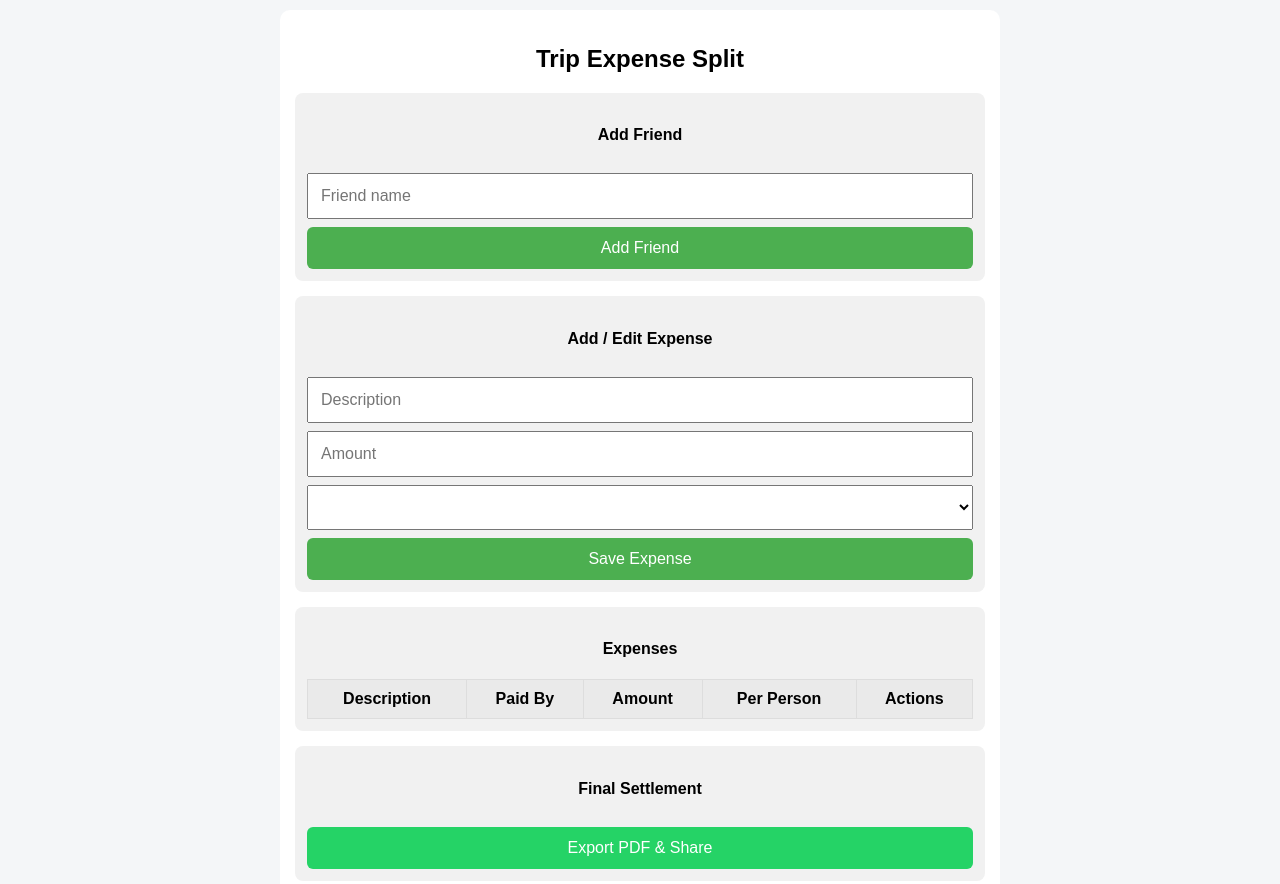
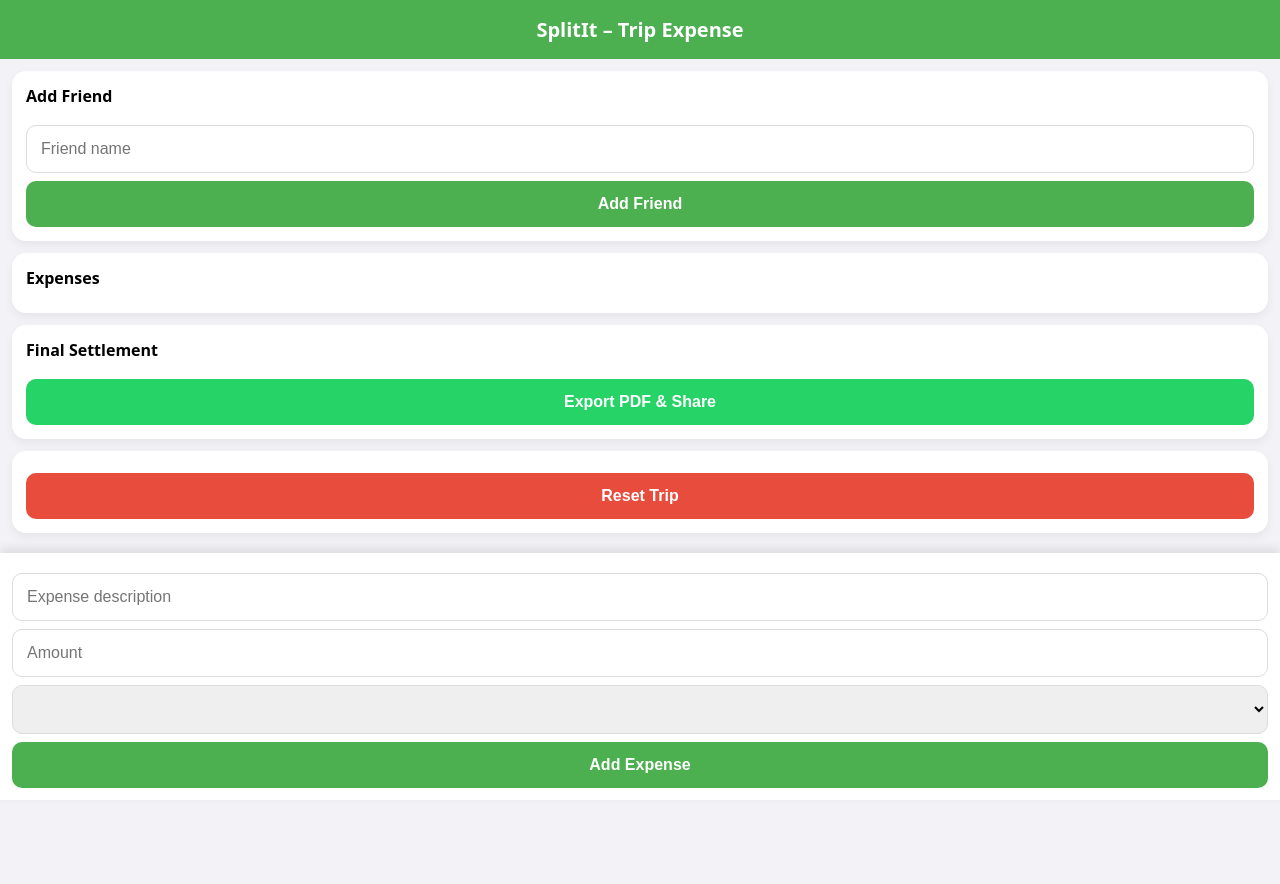
Before and after one commit to AnandanHrvite/splitIt, a plain HTML site: page index.html in a window 1280 px wide. Shown: the top 884 px of the page. After the commit the page ends 800 px from the top, so only its background shows below. Drawn offline with nearby package versions, Linux system fonts and the light colour scheme.

Commit message:
Add files via upload

```diff
--- a/index.html
+++ b/index.html
@@ -2,81 +2,131 @@
 <html lang="en">
 <head>
 <meta charset="UTF-8">
-<title>Trip Expense Split</title>
 
-<!-- jsPDF -->
-<script src="https://cdnjs.cloudflare.com/ajax/libs/jspdf/2.5.1/jspdf.umd.min.js"></script>
-<script src="https://cdnjs.cloudflare.com/ajax/libs/jspdf-autotable/3.5.29/jspdf.plugin.autotable.min.js"></script>
+<!-- IMPORTANT: Prevent zoom -->
+<meta name="viewport" content="width=device-width, initial-scale=1, maximum-scale=1">
+
+<title>SplitIt – Trip Expense</title>
 
 <style>
 *{box-sizing:border-box}
-body{font-family:Arial;background:#f4f6f8;margin:0;padding:10px}
-.container{max-width:720px;margin:auto;background:#fff;padding:15px;border-radius:10px}
-h2,h4{text-align:center}
-input,select,button{width:100%;padding:12px;margin-top:8px;font-size:16px}
-button{background:#4CAF50;color:#fff;border:none;border-radius:6px}
-button.danger{background:#d9534f}
+body{
+  font-family:system-ui,-apple-system,BlinkMacSystemFont;
+  background:#f2f2f7;
+  margin:0;
+  padding-bottom:120px;
+}
+
+/* Header */
+.header{
+  background:#4CAF50;
+  color:#fff;
+  padding:16px;
+  text-align:center;
+  font-size:20px;
+  font-weight:600;
+}
+
+/* Card */
+.card{
+  background:#fff;
+  margin:12px;
+  padding:14px;
+  border-radius:14px;
+  box-shadow:0 4px 10px rgba(0,0,0,0.06);
+}
+
+.card h4{
+  margin:0 0 10px;
+}
+
+/* Inputs */
+input,select,button{
+  width:100%;
+  padding:14px;
+  margin-top:8px;
+  font-size:16px; /* prevents zoom */
+  border-radius:10px;
+  border:1px solid #ddd;
+}
+
+button{
+  background:#4CAF50;
+  color:#fff;
+  border:none;
+  font-weight:600;
+}
+
+button.danger{background:#e74c3c}
 button.whatsapp{background:#25D366}
-.box{background:#f1f1f1;padding:12px;margin-top:15px;border-radius:8px}
-.table-wrapper{overflow-x:auto}
-table{width:100%;min-width:600px;border-collapse:collapse}
-th,td{border:1px solid #ddd;padding:10px;text-align:center}
-th{background:#eaeaea}
-td button{width:70px;padding:6px;font-size:14px}
+
+/* Expense list */
+.expense{
+  padding:10px 0;
+  border-bottom:1px solid #eee;
+}
+.expense:last-child{border-bottom:none}
+.expense b{display:block}
+
+/* Sticky bottom bar */
+.bottom-bar{
+  position:fixed;
+  bottom:0;
+  left:0;
+  right:0;
+  background:#fff;
+  padding:12px;
+  box-shadow:0 -4px 10px rgba(0,0,0,0.1);
+}
+
+/* Settlement */
+.settlement p{
+  margin:6px 0;
+  font-weight:500;
+}
 </style>
 </head>
 
 <body>
-<div class="container">
 
-<h2>Trip Expense Split</h2>
+<div class="header">SplitIt – Trip Expense</div>
 
-<div class="box">
+<div class="card">
 <h4>Add Friend</h4>
 <input id="friendName" placeholder="Friend name">
 <button onclick="addFriend()">Add Friend</button>
 </div>
 
-<div class="box">
-<h4>Add / Edit Expense</h4>
-<input id="descInput" placeholder="Description">
-<input id="amountInput" type="number" placeholder="Amount">
-<select id="paidBy"></select>
-<button onclick="addExpense()">Save Expense</button>
+<div class="card">
+<h4>Expenses</h4>
+<div id="expenseList"></div>
 </div>
 
-<div class="box">
-<h4>Expenses</h4>
-<div class="table-wrapper">
-<table>
-<thead>
-<tr>
-<th>Description</th>
-<th>Paid By</th>
-<th>Amount</th>
-<th>Per Person</th>
-<th>Actions</th>
-</tr>
-</thead>
-<tbody id="expenseTable"></tbody>
-</table>
-</div>
-</div>
-
-<div class="box">
+<div class="card settlement">
 <h4>Final Settlement</h4>
 <div id="result"></div>
 <button class="whatsapp" onclick="exportPDF()">Export PDF & Share</button>
 </div>
 
+<div class="card">
 <button class="danger" onclick="resetTrip()">Reset Trip</button>
+</div>
 
+<!-- Sticky Add Expense -->
+<div class="bottom-bar">
+<input id="descInput" placeholder="Expense description">
+<input id="amountInput" type="number" placeholder="Amount">
+<select id="paidBy"></select>
+<button onclick="addExpense()">Add Expense</button>
 </div>
+
+<script src="https://cdnjs.cloudflare.com/ajax/libs/jspdf/2.5.1/jspdf.umd.min.js"></script>
+<script src="https://cdnjs.cloudflare.com/ajax/libs/jspdf-autotable/3.5.29/jspdf.plugin.autotable.min.js"></script>
 
 <script>
 const { jsPDF } = window.jspdf;
 let friends=[], expenses=[], balances={}, editIndex=null;
-const KEY="trip_expense_data";
+const KEY="splitit_data";
 
 /* Load */
 (function(){
@@ -96,7 +146,9 @@ function save(){localStorage.setItem(KEY,JSON.stringify({friends,expenses}))}
 function addFriend(){
  const n=friendName.value.trim();
  if(!n||friends.includes(n))return;
- friends.push(n); updateDropdown(); save(); friendName.value='';
+ friends.push(n);
+ updateDropdown(); save();
+ friendName.value='';
 }
 
 function updateDropdown(){
@@ -109,24 +161,8 @@ function addExpense(){
  const a=Number(amountInput.value);
  const p=paidBy.value;
  if(!a||!p)return;
- const e={desc:d,amount:a,payer:p};
- editIndex!==null?expenses[editIndex]=e:expenses.push(e);
- editIndex=null;
+ expenses.push({desc:d,amount:a,payer:p});
  descInput.value=''; amountInput.value='';
- recalc(); renderExpenses(); showResult(); save();
-}
-
-function editExpense(i){
- const e=expenses[i];
- descInput.value=e.desc;
- amountInput.value=e.amount;
- paidBy.value=e.payer;
- editIndex=i;
-}
-
-function deleteExpense(i){
- if(!confirm("Delete expense?"))return;
- expenses.splice(i,1);
  recalc(); renderExpenses(); showResult(); save();
 }
 
@@ -140,25 +176,24 @@ function recalc(){
 }
 
 function renderExpenses(){
- expenseTable.innerHTML='';
+ expenseList.innerHTML='';
  expenses.forEach((e,i)=>{
-  expenseTable.innerHTML+=`
-  <tr>
-   <td>${e.desc}</td>
-   <td>${e.payer}</td>
-   <td>${e.amount}</td>
-   <td>${(e.amount/friends.length).toFixed(2)}</td>
-   <td>
-    <button onclick="editExpense(${i})">Edit</button>
-    <button class="danger" onclick="deleteExpense(${i})">Del</button>
-   </td>
-  </tr>`;
+  expenseList.innerHTML+=`
+  <div class="expense">
+    <b>${e.desc}</b>
+    ₹${e.amount} • Paid by ${e.payer}
+    <button class="danger" onclick="deleteExpense(${i})">Delete</button>
+  </div>`;
  });
 }
 
-/* Settlement */
+function deleteExpense(i){
+ expenses.splice(i,1);
+ recalc(); renderExpenses(); showResult(); save();
+}
+
 function buildSettlement(){
- const cr=[],db=[],lines=[];
+ const cr=[],db=[],out=[];
  for(let n in balances){
   balances[n]>0&&cr.push({n,amt:balances[n]});
   balances[n]<0&&db.push({n,amt:-balances[n]});
@@ -166,12 +201,12 @@ function buildSettlement(){
  let i=0,j=0;
  while(i<db.length&&j<cr.length){
   const p=Math.min(db[i].amt,cr[j].amt);
-  lines.push(`${db[i].n} pays ${cr[j].n} ₹${p.toFixed(2)}`);
+  out.push(`${db[i].n} pays ${cr[j].n} ₹${p.toFixed(2)}`);
   db[i].amt-=p; cr[j].amt-=p;
   if(db[i].amt===0)i++;
   if(cr[j].amt===0)j++;
  }
- return lines;
+ return out;
 }
 
 function showResult(){
@@ -179,37 +214,23 @@ function showResult(){
  buildSettlement().forEach(l=>result.innerHTML+=`<p>${l}</p>`);
 }
 
-/* -------- PDF EXPORT -------- */
 function exportPDF(){
  const pdf=new jsPDF();
  pdf.text("Trip Expense Summary",14,15);
-
  pdf.autoTable({
   startY:20,
-  head:[["Description","Paid By","Amount","Per Person"]],
-  body:expenses.map(e=>[
-   e.desc,
-   e.payer,
-   e.amount,
-   (e.amount/friends.length).toFixed(2)
-  ])
+  head:[["Description","Paid By","Amount"]],
+  body:expenses.map(e=>[e.desc,e.payer,e.amount])
  });
-
  let y=pdf.lastAutoTable.finalY+10;
  pdf.text("Final Settlement",14,y);
-
- buildSettlement().forEach((l,i)=>{
-  pdf.text(l,14,y+8+(i*7));
- });
-
+ buildSettlement().forEach((l,i)=>pdf.text(l,14,y+8+(i*7)));
  pdf.save("trip-expense-summary.pdf");
-
- // Open WhatsApp after download
  setTimeout(()=>window.open("https://wa.me/"),500);
 }
 
 function resetTrip(){
- if(!confirm("Clear all trip data?"))return;
+ if(!confirm("Clear all data?"))return;
  localStorage.removeItem(KEY);
  location.reload();
 }
```
